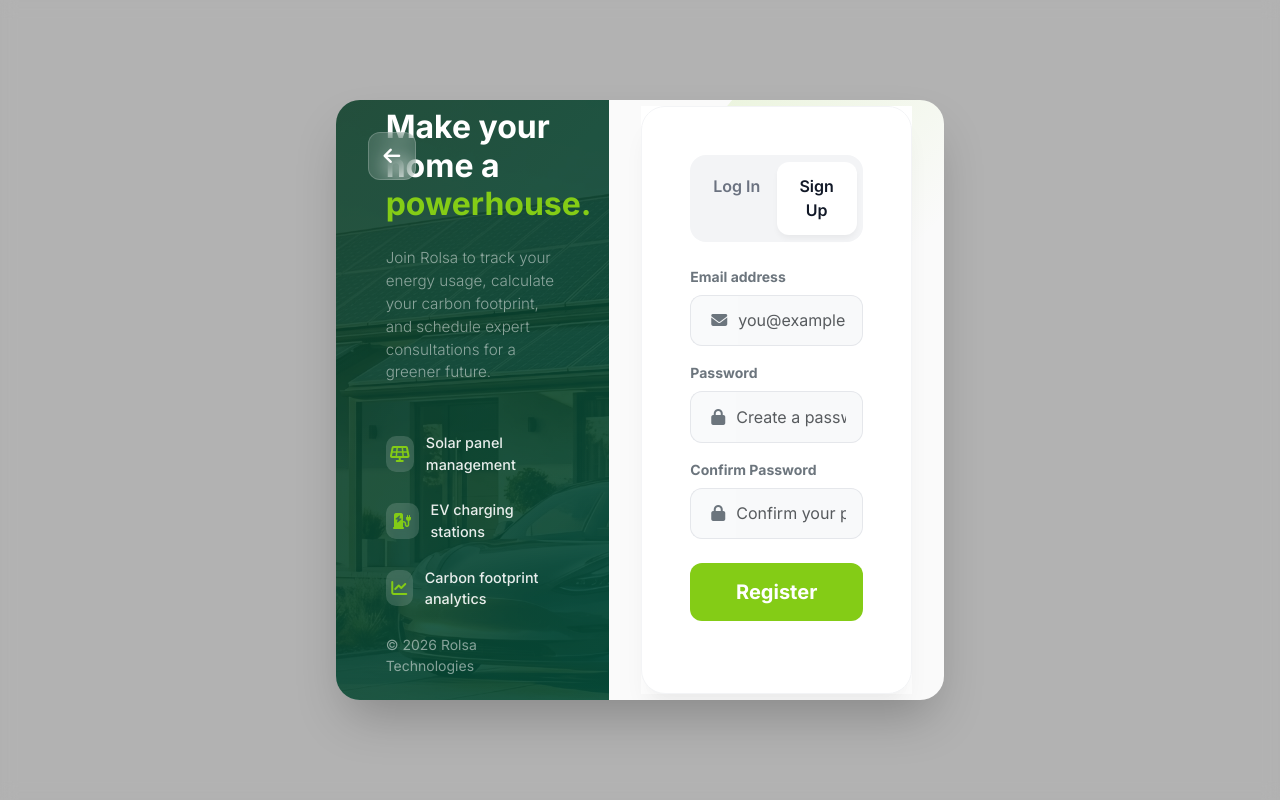
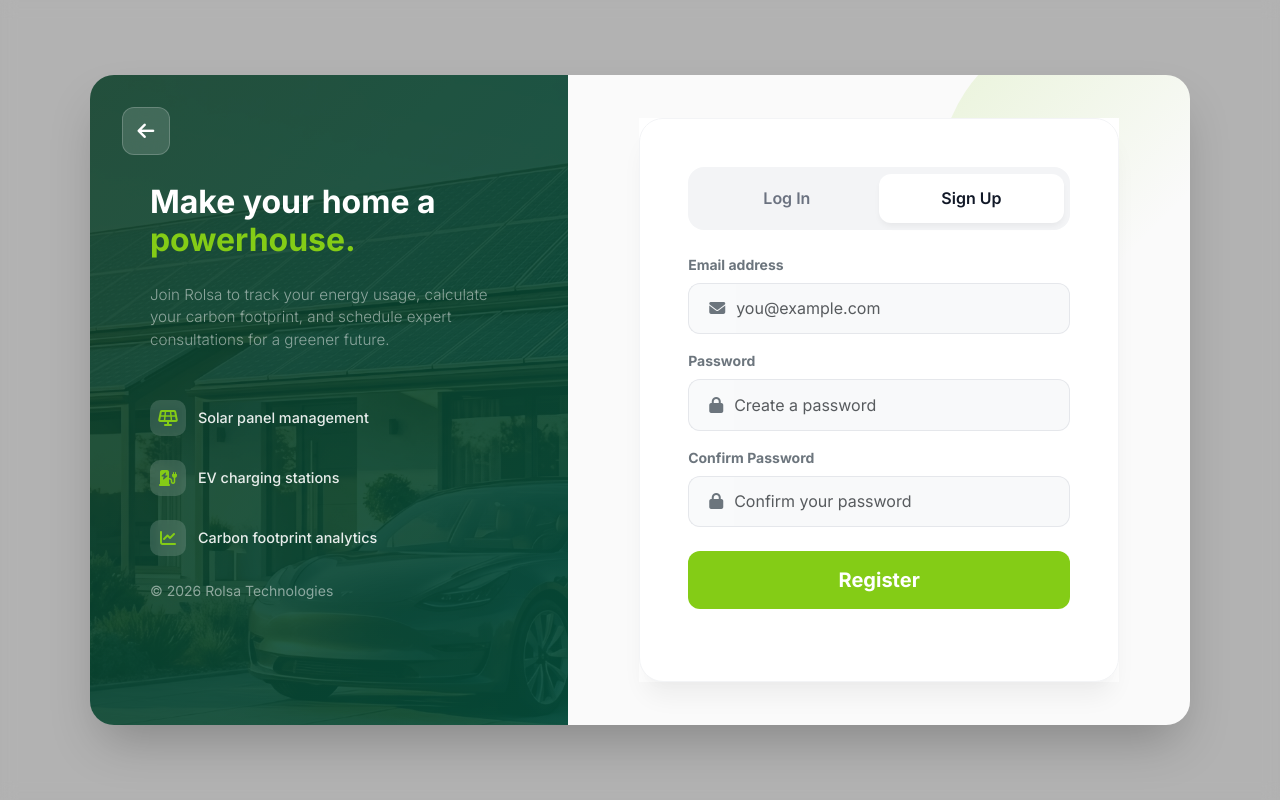
Before and after one commit to dividemysoul/Rolsa_Technologies, a Flask app: page /register in a window 1280 px wide. Run offline with Flask 3, Linux system fonts and the light colour scheme.

Commit message:
auth card size

```diff
--- a/app/static/css/style.css
+++ b/app/static/css/style.css
@@ -2110,10 +2110,10 @@ main {
 }
 
 .auth-container {
-    width: 80vw;
-    max-width: 50%;
+    width: 90vw;
+    max-width: 1100px;
     height: 65vh;
-    min-height: 600px;
+    min-height: 650px;
     border-radius: 24px;
     box-shadow: 0 25px 50px -12px rgba(0, 0, 0, 0.25);
     display: flex;
```
